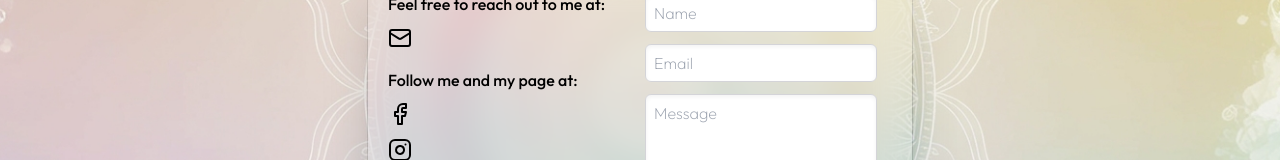
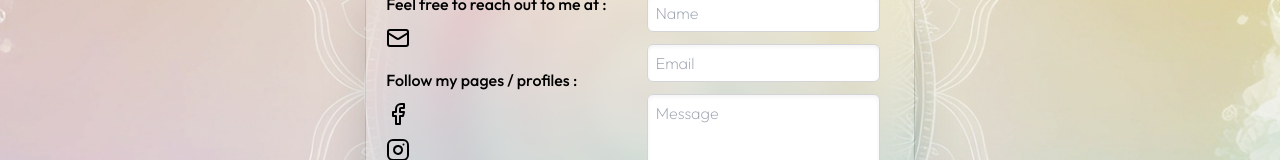
Before and after one commit to scode24/artist-portfolio, a React (Vite) app: page /contactme in a window 1280 px wide. Shown: the part 303-463 px from the top of the page. Built offline with nearby package versions, Linux system fonts and the light colour scheme.

Commit message:
Changed text change, some UI modifications

```diff
--- a/src/components/PhotoInfoBoxContainer.jsx
+++ b/src/components/PhotoInfoBoxContainer.jsx
@@ -16,7 +16,7 @@ const PhotoInfoBoxContainer = () => {
   return (
     selectedArtWork && (
       <div
-        className="overflow-y-auto md:m-10"
+        className="overflow-y-auto md:m-5"
         style={{ height: "calc(100vh - 132px)" }}
       >
         <PhotoInfoBox
--- a/src/pages/ContactMe.jsx
+++ b/src/pages/ContactMe.jsx
@@ -16,7 +16,7 @@ const ContactMe = () => {
         <div className="text-wrap p-5 md::w-1/2">
           <div className="flex flex-col">
             <span className="font-medium">
-              Feel free to reach out to me at:
+              Feel free to reach out to me at :
             </span>
 
             <div
@@ -33,7 +33,9 @@ const ContactMe = () => {
               </div>
             </div>
 
-            <span className="mt-5 font-medium">Follow me and my page at:</span>
+            <span className="mt-5 font-medium">
+              Follow my pages / profiles :
+            </span>
 
             <div
               className="flex flex-row mt-3 cursor-pointer"
@@ -63,7 +65,7 @@ const ContactMe = () => {
               </div>
             </div>
 
-            <span className="mt-5 font-medium">Address:</span>
+            <span className="mt-5 font-medium">Address :</span>
 
             <div
               className="flex flex-row mt-3"
```
